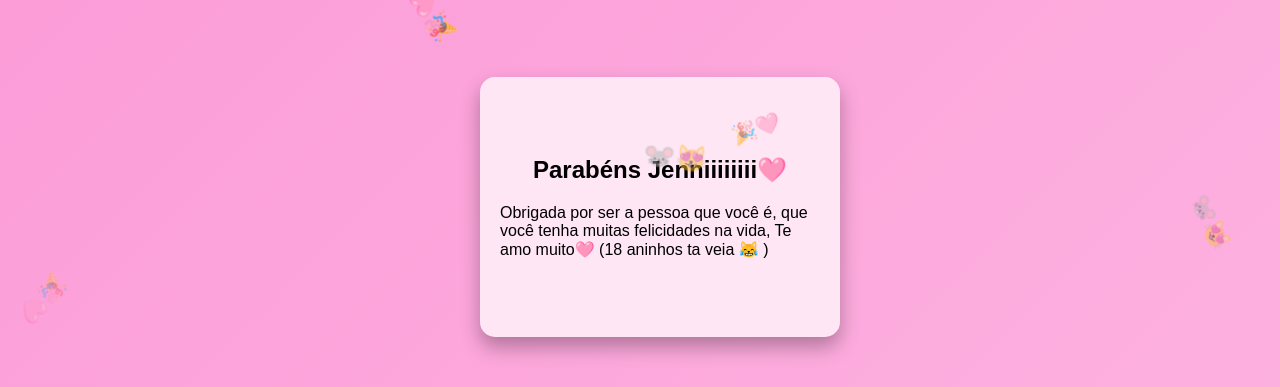
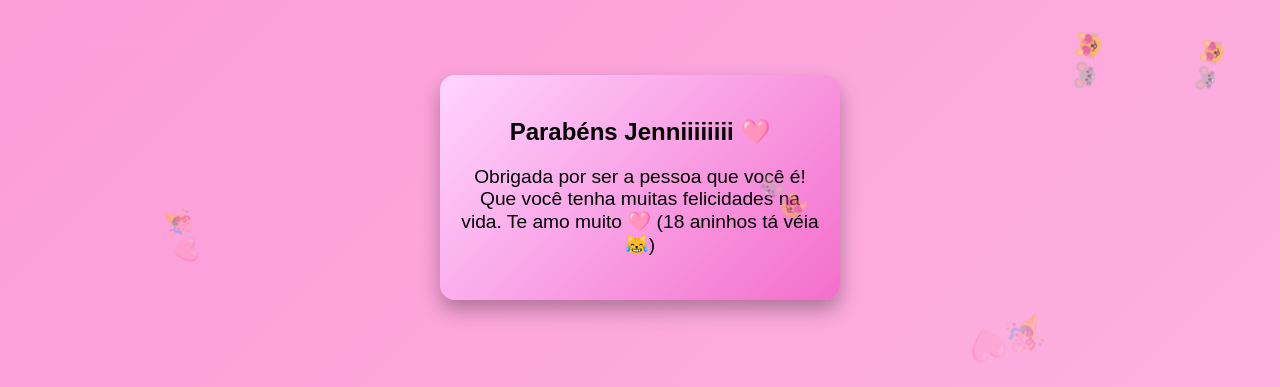
Before and after one commit to mari-cs-122/cartao-de-aniversario, a plain HTML site: page index.html in a window 1280 px wide. Both pictures are taken after a click on the element 640 px from the left and 400 px from the top of the page. Shown: the part 213-600 px from the top of the page. Drawn offline with Linux system fonts and the light colour scheme.

Commit message:
mensagem explicando a atualização

```diff
--- a/index.html
+++ b/index.html
@@ -7,19 +7,21 @@
   <title>FELIZ ANIVERSÁRIOOOOOOO!!!!!</title>
   <style>
     body {
-            background: linear-gradient(135deg, #fc9ad7,#fdb3e1);
+      background: linear-gradient(135deg, #fc9ad7, #fdb3e1);
       display: flex;
       justify-content: center;
       align-items: center;
       height: 100vh;
       margin: 0;
       font-family: "Poppins", sans-serif;
+      overflow: hidden;
     }
 
     .cartao {
       position: relative;
-            width: 320px;
-            height: 220px;
+      width: 90%;
+      max-width: 400px;
+      aspect-ratio: 16 / 9;
       perspective: 1000px;
       cursor: pointer;
     }
@@ -27,8 +29,7 @@
     .frente,
     .dentro {
       position: absolute;
-            width: 100%;
-            height: 100%;
+      inset: 0;
       border-radius: 15px;
       background: #fee6f5;
       box-shadow: 0 10px 20px rgba(0, 0, 0, 0.3);
@@ -39,7 +40,8 @@
       flex-direction: column;
       justify-content: center;
       align-items: center;
-            padding: 20px;
+      padding: 5%;
+      text-align: center;
     }
 
     .frente {
@@ -47,7 +49,7 @@
     }
 
     .dentro {
-            background: linear-gradient(135deg,#ffd4ff, #f36ecb,);
+      background: linear-gradient(135deg, #ffd4ff, #f36ecb);
       transform: rotateY(180deg);
     }
 
@@ -59,9 +61,18 @@
       transform: rotateY(0deg);
     }
 
-        h1,
-        h2,
+    h1 {
+      font-size: clamp(1.2rem, 4vw, 2rem);
+      margin: 10px 0;
+    }
+
+    h2 {
+      font-size: clamp(1rem, 3.5vw, 1.5rem);
+      margin: 10px 0;
+    }
+
     p {
+      font-size: clamp(0.9rem, 3vw, 1.2rem);
       margin: 10px 0;
     }
 
@@ -85,40 +96,43 @@
         opacity: 0;
       }
     }
+
+    /* 🔹 Responsividade extra para telas menores */
+    @media (max-width: 480px) {
+      .cartao {
+        aspect-ratio: 3 / 4;
+      }
+    }
   </style>
 </head>
 
 <body>
   <div class="cartao" id="cartao">
     <div class="frente">
-            <h1>🎉FELIZ ANIVERSÁRIOOO!!</h1>
-            <p><h2>✨Clique aqui mulher✨</h2></p>
+      <h1>🎉 FELIZ ANIVERSÁRIOOO!!</h1>
+      <h2>✨ Clique aqui mulher ✨</h2>
     </div>
 
     <div class="dentro">
-            <h2> Parabéns Jenniiiiiiii🩷</h2>
-            <p>Obrigada por ser a pessoa que você é, que você tenha muitas felicidades na vida, Te amo muito🩷 (18 aninhos ta veia 😹 )
+      <h2>Parabéns Jenniiiiiiii 🩷</h2>
+      <p>Obrigada por ser a pessoa que você é! Que você tenha muitas felicidades na vida.
+        Te amo muito 🩷 (18 aninhos tá véia 😹)
       </p>
     </div>
   </div>
+
   <script>
     const cartao = document.getElementById("cartao");
     let intervaloConfete;
 
     cartao.addEventListener("click", () => {
       cartao.classList.toggle("aberto");
-
-            if (cartao.classList.contains("aberto")) {
-                iniciarConfetes();
-            } else {
-                pararConfetes();
-            }
+      if (cartao.classList.contains("aberto")) iniciarConfetes();
+      else pararConfetes();
     });
 
     function iniciarConfetes() {
-            intervaloConfete = setInterval(() => {
-                criarConfete();
-            }, 300);
+      intervaloConfete = setInterval(criarConfete, 300);
     }
 
     function pararConfetes() {
@@ -128,27 +142,13 @@
     function criarConfete() {
       const confete = document.createElement("div");
       confete.classList.add("confete");
-
-            // alterna entre Hello Kittys e corações
-            if (Math.random() > 0.5) {
-                confete.textContent = "🎉🩷";
-            } else {
-                confete.textContent = "🐭😻";
-
-            }
-
+      confete.textContent = Math.random() > 0.5 ? "🎉🩷" : "🐭😻";
       confete.style.left = Math.random() * window.innerWidth + "px";
       confete.style.fontSize = Math.random() * 20 + 20 + "px";
       confete.style.animationDuration = 3 + Math.random() * 2 + "s";
-
       document.body.appendChild(confete);
-
-            // remove depois que cai
-            setTimeout(() => {
-                confete.remove();
-            }, 5000);
+      setTimeout(() => confete.remove(), 5000);
     }
-
   </script>
 </body>
 
```
Lines whose indentation alone changed are shown as unchanged.
